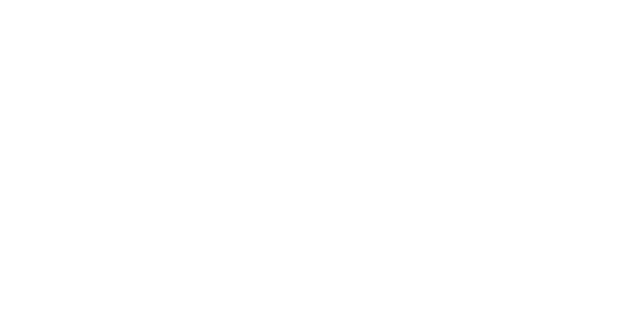
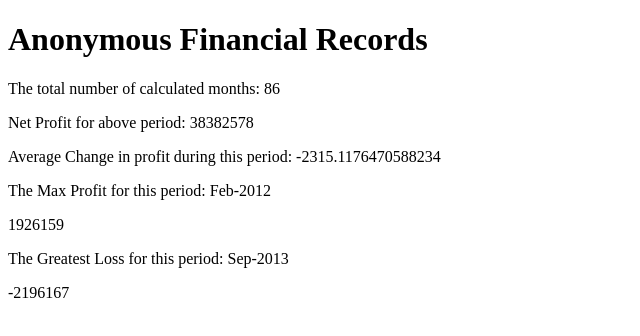
Before and after one commit to MattGaarder/FinancialRecords, a plain HTML site: page index.html in a window 1280 px wide. Shown: the whole page, without its empty margins (0-640 px from the left). Drawn offline with Linux system fonts and the light colour scheme.

Commit message:
js produces all correct results and adds them to HTML page

```diff
--- a/index.html
+++ b/index.html
@@ -7,6 +7,20 @@
   <title>W4 Challenge</title>
 </head>
 <body>
-  <script src="script.js"></script>
+
+    <h1>Anonymous Financial Records</h1>
+    <p>The total number of calculated months: <span id="monthTotal">Total months should be here.</span></p>
+    <p>Net Profit for above period: <span id="netProfit">Total months should be here.</span></p>
+    <p>Average Change in profit during this period: <span id="averageProfit">Total months should be here.</span></p>
+    <p>The Max Profit for this period: <span id="maxProfitMonth">T</span><p></p><span id="maxProfitAmount"></span></p>
+    <p>The Greatest Loss for this period: <span id="minProfitMonth">T</span><p></p><span id="minProfitAmount"></span></p>
+
+
+
+
+
+
+    <script src="script.js"></script>
+
 </body>
 </html>
--- a/script.js
+++ b/script.js
@@ -207,9 +207,21 @@ console.log(finances[minIndex][0])
 console.log(min);
 
 
+// To add all these results to the the HTML page we need to use below functions
 
+document.getElementById("monthTotal").innerHTML = finances.length
 
+document.getElementById("netProfit").innerHTML = total
 
+document.getElementById("averageProfit").innerHTML = (totalChanges - finances[0][1])/(finances.length - 1)
+
+document.getElementById("maxProfitMonth").innerHTML = finances[maxIndex][0]
+
+document.getElementById("maxProfitAmount").innerHTML = max
+
+document.getElementById("minProfitMonth").innerHTML = finances[minIndex][0]
+
+document.getElementById("minProfitAmount").innerHTML = min
 
 
 
```
